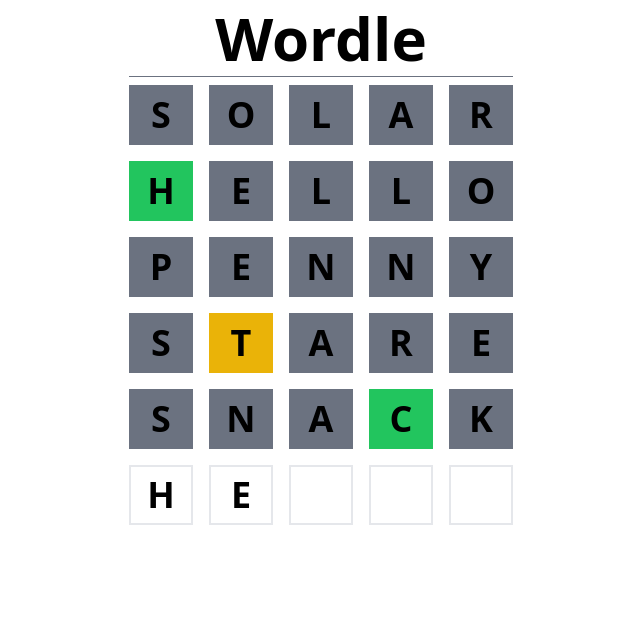
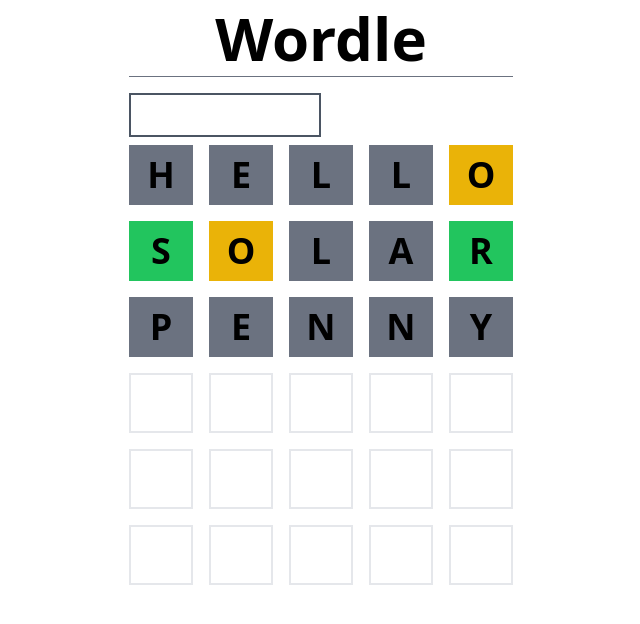
Before and after one commit to praveen98-kumar/wordle-clone, a React (Vite) app: page / in a window 1280 px wide. Shown: the top 624 px of the page, without its empty margins (319-959 px from the left). Built offline with nearby package versions, Linux system fonts and the light colour scheme.

Commit message:
configure zustand and allow user to input guess

```diff
--- a/package.json
+++ b/package.json
@@ -10,7 +10,8 @@
   },
   "dependencies": {
     "react": "^17.0.2",
-    "react-dom": "^17.0.2"
+    "react-dom": "^17.0.2",
+    "zustand": "^3.7.2"
   },
   "devDependencies": {
     "@testing-library/jest-dom": "^5.16.4",
--- a/src/App.tsx
+++ b/src/App.tsx
@@ -1,20 +1,48 @@
-import React from "react";
+import React, { useState } from "react";
 import WordRow from "./components/WordRow";
+import { useStore } from "./store";
+import { LETTER_LENGTH } from "./wordUtils";
+
+const GUESS_COUNT = 6;
 
 const App: React.FC = () => {
+  const state = useStore();
+  const [guess, setGuess] = useState<string>("");
+
+  const onChange = (e: React.ChangeEvent<HTMLInputElement>) => {
+    const newGuess = e.target.value;
+    if (newGuess.length === LETTER_LENGTH) {
+      state.addGuess(newGuess);
+      setGuess("");
+      return;
+    }
+    setGuess(newGuess);
+  };
+
+  let rows = [...state.guesses];
+
+  if (rows.length < GUESS_COUNT) {
+    rows.push(guess);
+  }
+
+  const numberOfGuessesRemaining = GUESS_COUNT - rows.length;
+
+  rows = rows.concat(Array(numberOfGuessesRemaining).fill(""));
+
   return (
     <div className="w-96 mx-auto">
       <header className="border-b border-gray-500 my-2 pb-2">
         <h1 className="font-bold text-6xl text-center">Wordle</h1>
       </header>
-
+      <input
+        className="w-1/2 border-2 border-gray-600 p-2 my-2"
+        value={guess}
+        onChange={onChange}
+      />
       <main className="grid grid-rows-6 gap-4">
-        <WordRow letters="solar" />
-        <WordRow letters="hello" />
-        <WordRow letters="penny" />
-        <WordRow letters="stare" />
-        <WordRow letters="snack" />
-        <WordRow letters="he" />
+        {rows.map((word, i) => {
+          return <WordRow letters={word} key={i + word} />;
+        })}
       </main>
     </div>
   );
--- a/src/components/WordRow.tsx
+++ b/src/components/WordRow.tsx
@@ -1,18 +1,18 @@
 import React from "react";
-import { computeGuess } from "../wordUtils";
+import { useStore } from "../store";
+import { computeGuess, LETTER_LENGTH } from "../wordUtils";
 import CharacterBox from "./CharacterBox";
-
-const LETTER_LENGTH = 5;
 
 interface WordRowProps {
   letters: string;
 }
 
 const WordRow: React.FC<WordRowProps> = ({ letters: letterProps }) => {
+  const answer = useStore((state) => state.answer);
   const letterRemaining = LETTER_LENGTH - letterProps.length;
   const letters = letterProps.split("").concat(Array(letterRemaining).fill(""));
 
-  const guessStates = computeGuess(letterProps);
+  const guessStates = computeGuess(letterProps, answer);
   return (
     <div className="grid grid-cols-5 gap-4">
       {letters.map((char, index) => (
--- /dev/null
+++ b/src/store.ts
@@ -0,0 +1,26 @@
+import create from "zustand";
+import { persist } from "zustand/middleware";
+import { getRandomWord } from "./wordUtils";
+
+interface StoreState {
+  answer: string;
+  guesses: string[];
+  addGuess: (guess: string) => void;
+}
+
+export const useStore = create<StoreState>(
+  persist(
+    (set) => ({
+      answer: getRandomWord(),
+      guesses: ["hello", "solar", "penny"],
+      addGuess: (guess: string) => {
+        set((state) => ({
+          guesses: [...state.guesses, guess],
+        }));
+      },
+    }),
+    {
+      name: "wordle",
+    }
+  )
+);
--- a/src/wordUtils.ts
+++ b/src/wordUtils.ts
@@ -1,4 +1,6 @@
 import wordBank from "./wordbank.json";
+
+export const LETTER_LENGTH = 5;
 
 export const getRandomWord = (): string => {
   const randomNumber = Math.floor(Math.random() * wordBank.valid.length);
@@ -11,9 +13,7 @@
   Match,
 }
 
-const word = getRandomWord();
-
-export const computeGuess = (guess: string, answer: string = word) => {
+export const computeGuess = (guess: string, answer: string) => {
   const result: LetterState[] = [];
 
   if (guess.length !== answer.length) return [];
```
Also changed, not shown: 1 other file (tests, documents, lock files or other folders).
